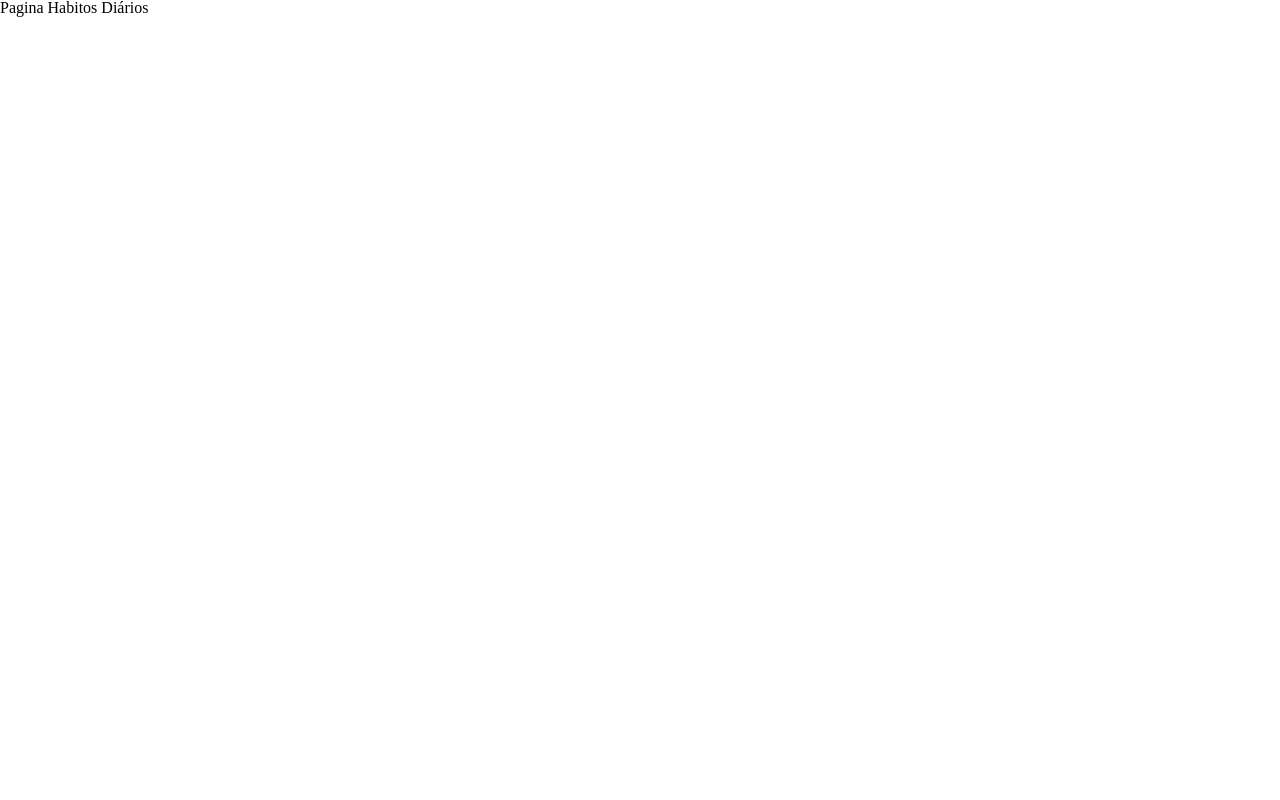
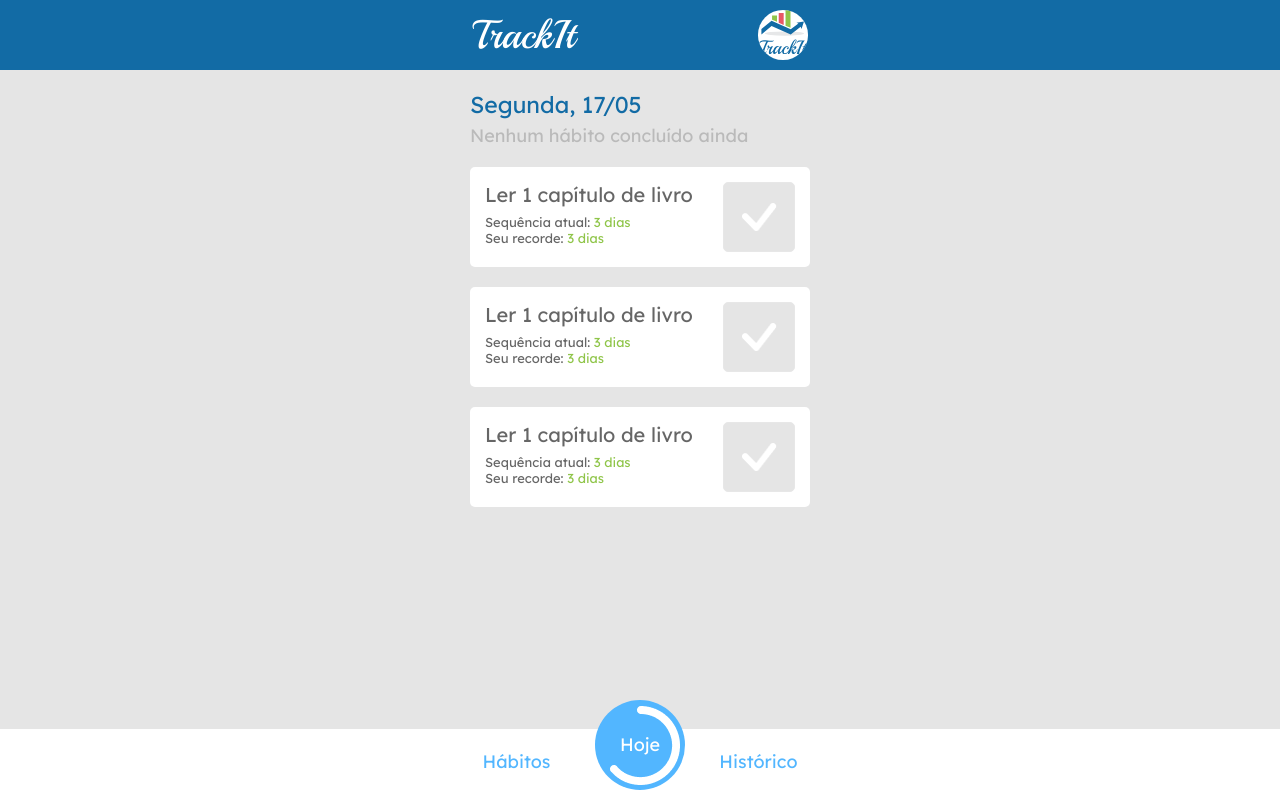
Before and after one commit to anarehder/TrackIt, a React (Create React App) app: page /hoje in a window 1280 px wide. Built offline with nearby package versions, Linux system fonts and the light colour scheme.

Commit message:
Layout Estático Tela Hoje e Historico

```diff
--- a/src/components/Footer/Footer.js
+++ b/src/components/Footer/Footer.js
@@ -1,9 +1,12 @@
 import { ContainerFooter, Vazio, Menu, Hoje } from "./styled"
+import vetorHoje from "../../assets/vetor_hoje.png"
 
 export default function Footer() {
     return (
         <ContainerFooter>
-            <Hoje>Hoje</Hoje>
+            <Hoje>Hoje
+                <img src={vetorHoje} alt="vetor" />
+            </Hoje>
             <Vazio></Vazio>
             <Menu>
                 <div>Hábitos</div>
--- a/src/components/Footer/styled.js
+++ b/src/components/Footer/styled.js
@@ -49,4 +49,8 @@ export const Hoje = styled.div`
     z-index: 4;
     position: absolute;
     border-radius: 50%;
+    img{
+        position: absolute;
+        margin-left: 10px;
+    }
 `
--- /dev/null
+++ b/src/components/HabitoDiario/HabitoDiario.js
@@ -0,0 +1,17 @@
+import { ContainerHabitoDiario, Texto, Icone, Titulo } from "./styled"
+import feito from "../../assets/done.png"
+
+export default function HabitoDiario() {
+    return (
+        <ContainerHabitoDiario >
+            <Texto status={"concluido"}>
+                <Titulo>Ler 1 capítulo de livro </Titulo>
+                <p>Sequência atual: <span>3 dias</span></p>
+                <p>Seu recorde: <span>3 dias</span></p>
+            </Texto>
+            <Icone status={""}>
+                <img src={feito} alt ="concluido"/>
+            </Icone>
+        </ContainerHabitoDiario>
+    )
+}
--- /dev/null
+++ b/src/components/HabitoDiario/styled.js
@@ -0,0 +1,58 @@
+import styled from "styled-components"
+import {coresLayout, coresHabitos} from "../../constants/colors.js"
+
+export const ContainerHabitoDiario = styled.div`
+    width: 340px;
+    min-height: 100px;
+    margin: 20px auto;
+    border-radius: 5px;
+    background-color: ${coresLayout.backgroundQuadros};
+    font-family: 'Lexend Deca', sans-serif;
+    font-style: normal;
+    font-weight: 400;
+    border-radius: 5px;
+    color: ${coresLayout.text};
+    display: flex;
+    justify-content: space-between;
+`
+
+export const Texto = styled.div`
+    width: 210px;
+    margin: 15px 0 15px 15px;
+    p{
+        width: 210px;
+        margin: 0 !important;
+        font-size: 13px;
+        line-height: 16px;
+        color: ${coresLayout.text};
+    }
+    span{
+        color: ${props => props.status === "concluido" ?
+        coresHabitos.concluido : coresLayout.text};
+    }
+`
+
+export const Titulo = styled.div`
+    width: 210px;
+    margin: 0 0 7px 0 !important;
+    font-size: 20px;
+    line-height: 25px;
+    color: ${coresLayout.text};
+`
+
+export const Icone = styled.div`
+    background-color: ${props => props.status === "concluido" ?
+     coresHabitos.concluido : coresLayout.background};
+    width: 70px;
+    height: calc(100%-30px);
+    margin: 15px 15px 15px 0;
+    display: flex;
+    justify-content: center;
+    align-items: center;
+    border: 1px solid #E7E7E7;
+    border-radius: 5px;
+    img{
+        width: 35px;
+        height: 28px;
+    }
+`
--- a/src/constants/colors.js
+++ b/src/constants/colors.js
@@ -8,6 +8,8 @@ export const corHeader = {background: "#126BA5", text: "#FFFFFF"};
 
 export const coresLayout = {background:"#E5E5E5", titulo:"#126BA5", text: "#666666",
 backgroundQuadros: "#FFFFFF", textQuadros:"#DBDBDB", textSelecionados:"#FFFFFF",
-backgroundSelecionados:"#CFCFCF", bordaQuadros:"#D4D4D4"};
+backgroundSelecionados:"#CFCFCF", bordaQuadros:"#D4D4D4", habitoconcluido:"#8FC549"};
 
 export const coresFooter = {background:"#FFFFFF", text:"#52B6FF"};
+
+export const coresHabitos = {vazio:"#BABABA", concluido:"#8FC549"};
--- a/src/pages/HabitsPage/styled.js
+++ b/src/pages/HabitsPage/styled.js
@@ -5,6 +5,7 @@ export const ContainerHabitos = styled.div`
     width: 100vw;
     position: absolute;
     top: 70px;
+    min-height: 75vh;
     padding-bottom: 110px;
     background-color: ${coresLayout.background};
     color: ${coresLayout.titulo};
--- a/src/pages/HistoryPage/HistoryPage.js
+++ b/src/pages/HistoryPage/HistoryPage.js
@@ -1,5 +1,14 @@
+import Footer from "../../components/Footer/Footer";
+import Header from "../../components/Header/Header";
+import { ContainerHistory } from "./styled";
+
 export default function HistoryPage() {
     return (
-        <div> Pagina Historico </div>
+        <ContainerHistory>
+            <Header/>
+            <h1>Histórico</h1>
+            <h2>Em breve você poderá ver o histórico dos seus hábitos aqui!</h2>
+            <Footer/>
+        </ContainerHistory>
     )
 }
--- a/src/pages/HistoryPage/styled.js
+++ b/src/pages/HistoryPage/styled.js
@@ -0,0 +1,31 @@
+import styled from "styled-components"
+import {coresLayout} from "../../constants/colors.js"
+
+export const ContainerHistory = styled.div`
+    width: 100vw;
+    position: absolute;
+    top: 70px;
+    min-height: 75vh;
+    padding-bottom: 110px;
+    background-color: ${coresLayout.background};
+    color: ${coresLayout.titulo};
+    font-family: 'Lexend Deca', sans-serif;
+    font-style: normal;
+    font-weight: 400;
+    overflow-y: scroll;
+    h1{
+        width: 340px;
+        margin: 20px auto;
+        font-size: 23px;
+        line-height: 30px;
+        text-align: start;
+    }
+    h2{
+        color:${coresLayout.text};
+        width: 340px;
+        margin: 5px auto;
+        font-size: 18px;
+        line-height: 22px;
+        text-align: start;
+    }
+`
--- a/src/pages/TodayPage/TodayPage.js
+++ b/src/pages/TodayPage/TodayPage.js
@@ -1,5 +1,18 @@
+import Footer from "../../components/Footer/Footer";
+import HabitoDiario from "../../components/HabitoDiario/HabitoDiario";
+import Header from "../../components/Header/Header";
+import { ContainerToday } from "./styled";
+
 export default function TodayPage() {
     return (
-        <div> Pagina Habitos Diários </div>
+        <ContainerToday status={""}>
+            <Header />
+            <h1>Segunda, 17/05</h1>
+            <h2 >Nenhum hábito concluído ainda</h2>
+            <HabitoDiario />
+            <HabitoDiario />
+            <HabitoDiario />
+            <Footer />
+        </ContainerToday>
     )
 }
--- a/src/pages/TodayPage/styled.js
+++ b/src/pages/TodayPage/styled.js
@@ -0,0 +1,33 @@
+import styled from "styled-components"
+import {coresLayout, coresHabitos} from "../../constants/colors.js"
+
+export const ContainerToday = styled.div`
+    width: 100vw;
+    position: absolute;
+    top: 70px;
+    min-height: 75vh;
+    padding-bottom: 110px;
+    background-color: ${coresLayout.background};
+    color: ${coresLayout.titulo};
+    font-family: 'Lexend Deca', sans-serif;
+    font-style: normal;
+    font-weight: 400;
+    overflow-y: scroll;
+    h1{
+        width: 340px;
+        margin: 20px auto;
+        margin-bottom: 0;
+        font-size: 23px;
+        line-height: 30px;
+        text-align: start;
+    }
+    h2{
+        color:${props => props.status === "concluido" ?
+        coresHabitos.concluido : coresHabitos.vazio};
+        width: 340px;
+        margin: 5px auto;
+        font-size: 18px;
+        line-height: 22px;
+        text-align: start;
+    }
+`
```
Also changed, not shown: src/assets/done.png (added), src/assets/vetor_hoje.png (added).
